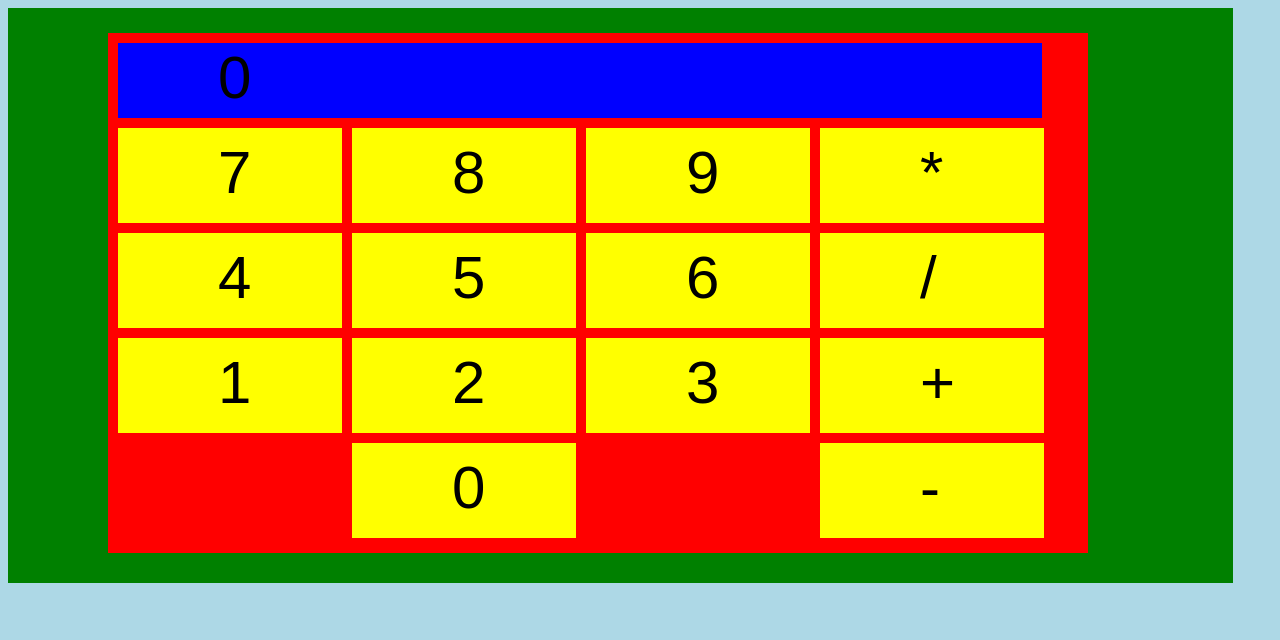
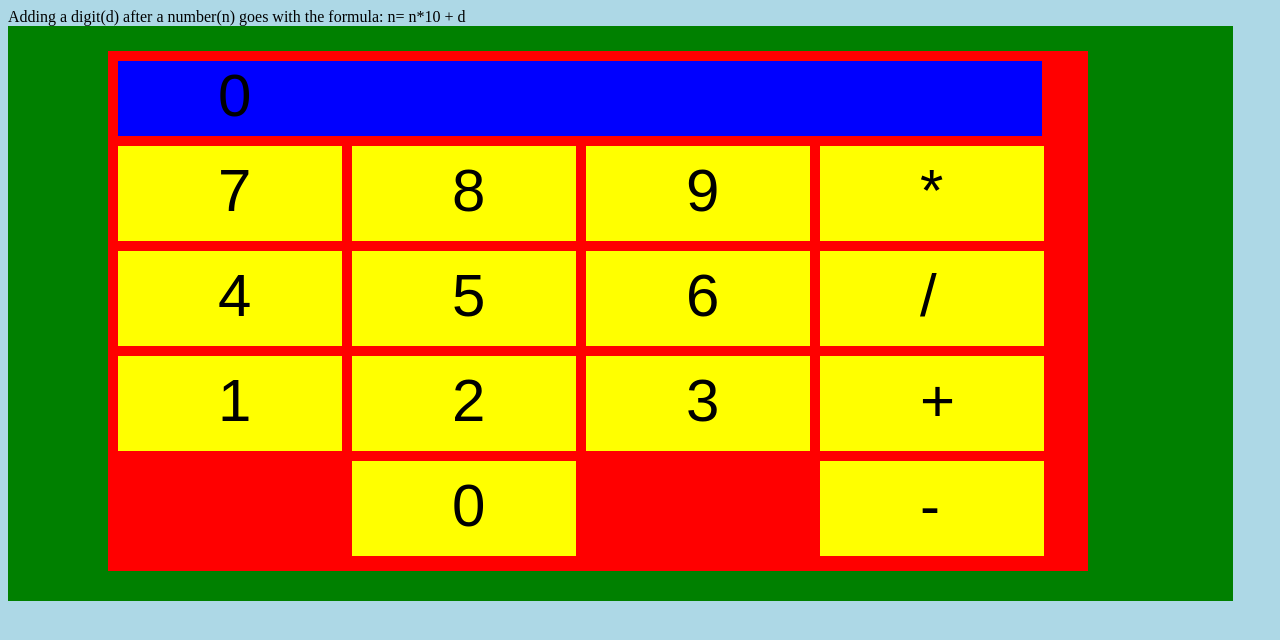
Before and after one commit to agaparna2468/CALCULATOR, a plain HTML site: page index.html in a window 1280 px wide. Drawn offline with Linux system fonts and the light colour scheme.

Commit message:
Update index.html

```diff
--- a/index.html
+++ b/index.html
@@ -13,7 +13,7 @@
 
     <body>
 
-
+      Adding a digit(d) after a number(n) goes with the formula: n= n*10 + d
       <canvas id="mycanvas" ></canvas>
       <script src="calci.js"></script>
     </body>
```
